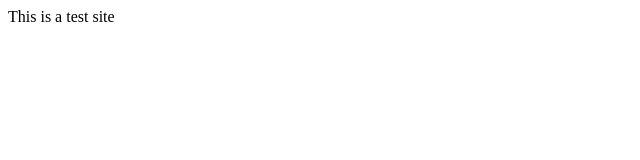
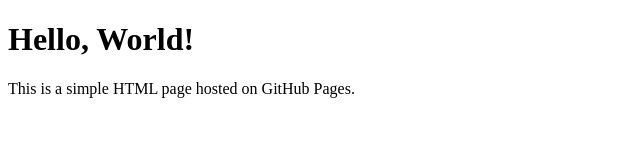
Before and after one commit to mrudulauppalapati/test, a plain HTML site: page index.html in a window 1280 px wide. Shown: the whole page, without its empty margins (0-640 px from the left). Drawn offline with Linux system fonts and the light colour scheme.

Commit message:
index.html

```diff
--- a/index.html
+++ b/index.html
@@ -4,7 +4,10 @@
     <meta charset="UTF-8">
     <title>Test</title>
 </head>
+
 <body>
- This is a test site
+<h1>Hello, World!</h1>
+<p>This is a simple HTML page hosted on GitHub Pages.</p>
 </body>
+
 </html>
```
